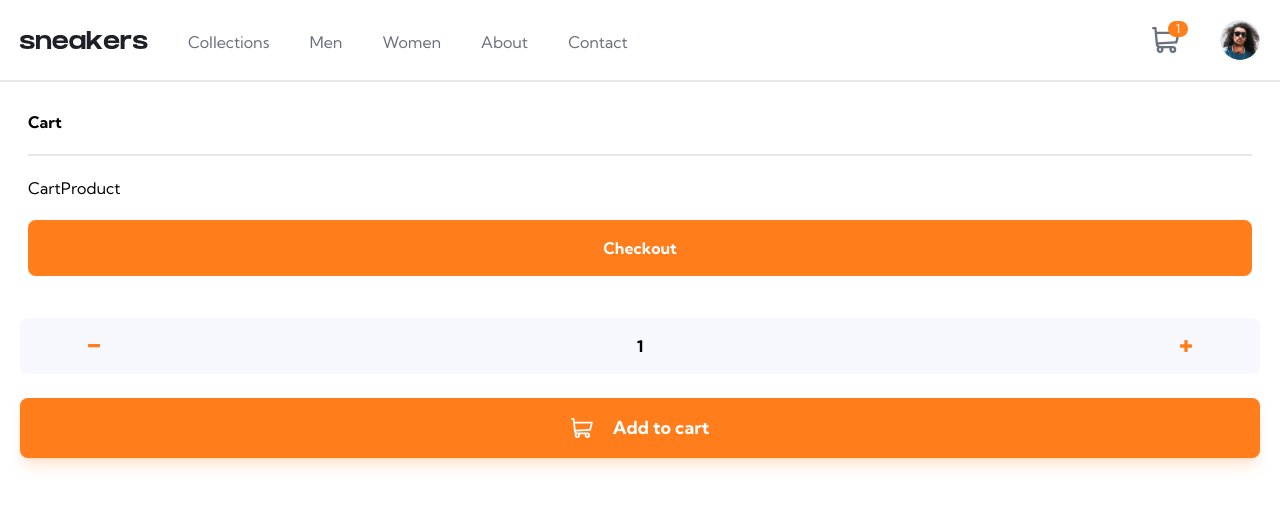
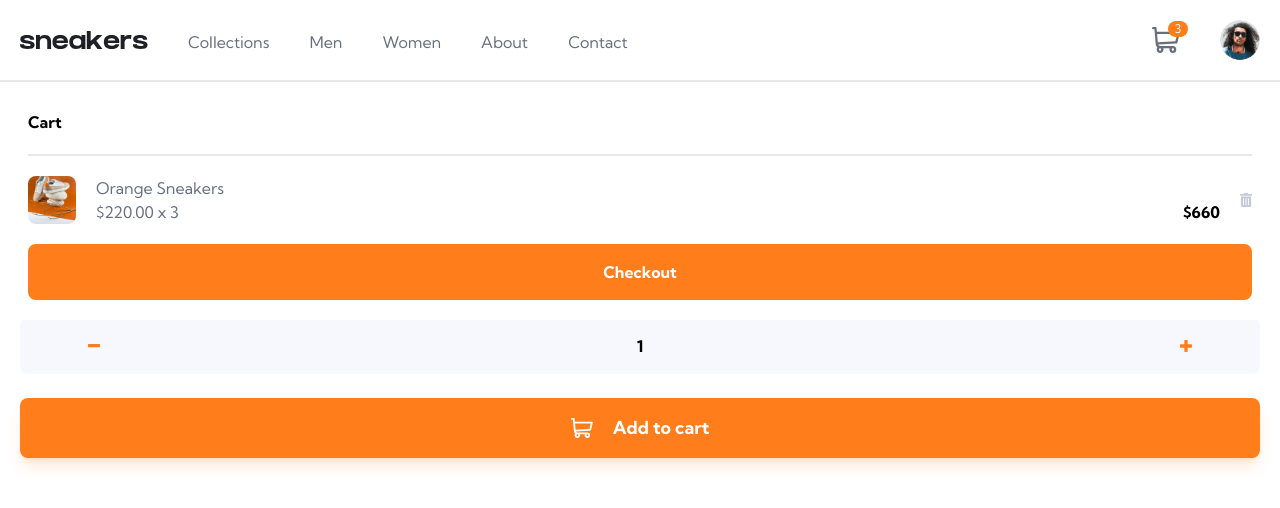
Before and after one commit to kkawakami08/e-commerce-product-page-redux, a Next.js app: page / in a window 1280 px wide. Both pictures are taken after a click on the element 1166 px from the left and 39 px from the top of the page. Shown: the top 508 px of the page. Built offline with nearby package versions, Linux system fonts and the light colour scheme.

Commit message:
show products in cart

```diff
--- a/app/GlobalRedux/Features/cartSlice.js
+++ b/app/GlobalRedux/Features/cartSlice.js
@@ -1,11 +1,35 @@
 import { createSlice } from "@reduxjs/toolkit";
 
 //cartItems: [{id, title, price, img, quantity}]
+// {
+//     cart: {
+//       cartItems: [
+//         {
+//           id: 1,
+//           name: 'Fall Limited Edition Sneakers',
+//           price: 250,
+//           imgURL: '/images/image-product-1.jpg',
+//           quantity: 1
+//         }
+//       ],
+//       quantity: 1,
+//       totalPrice: 125,
+//       visible: false
+//     }
+//   }
 
 const initialState = {
-  cartItems: [],
-  quantity: 1,
-  totalPrice: 0,
+  cartItems: [
+    {
+      id: 2,
+      name: "Orange Sneakers",
+      price: 440,
+      imgURL: "/images/image-product-2.jpg",
+      quantity: 3,
+    },
+  ],
+  quantity: 3,
+  totalPrice: 660,
   visible: false,
 };
 
--- a/app/components/CartProduct.jsx
+++ b/app/components/CartProduct.jsx
@@ -1,5 +1,47 @@
 import React from "react";
+import trashIcon from "../../public/images/icon-delete.svg";
+import tempPic from "../../public/images/image-product-1.jpg";
+import Image from "next/image";
+// cartItems: [
+//     //         {
+//     //           id: 1,
+//     //           name: 'Fall Limited Edition Sneakers',
+//     //           price: 250,
+//     //           imgURL: '/images/image-product-1.jpg',
+//     //           quantity: 1
+//     //         }
+//     //       ],
 
-export default function CartProduct() {
-  return <div>CartProduct</div>;
+export default function CartProduct({ name, price, imgURL, quantity }) {
+  return (
+    <div className="flex items-center justify-between  w-full gap-5">
+      <div className="w-12 ">
+        <Image
+          src={imgURL}
+          alt="Cart icon"
+          width={500}
+          height={500}
+          className="rounded-lg"
+        />
+      </div>
+      <div className="grow text-darkGrayishBlue">
+        <p>{name}</p>
+        <div className="flex justify-between">
+          <p>
+            ${price.toFixed(2)} x {quantity}
+          </p>
+          <p className="font-bold text-black">${price * quantity.toFixed(2)}</p>
+        </div>
+      </div>
+      <div className="w-3 ">
+        <Image
+          src={trashIcon}
+          alt="Cart icon"
+          width={500}
+          height={500}
+          className=""
+        />
+      </div>
+    </div>
+  );
 }
--- a/app/components/CartView.jsx
+++ b/app/components/CartView.jsx
@@ -3,8 +3,17 @@ import { useSelector } from "react-redux";
 import CartProduct from "./CartProduct";
 
 export default function CartView() {
-  const { quantity } = useSelector((state) => state.cart);
-  console.log(quantity);
+  const { quantity, cartItems } = useSelector((state) => state.cart);
+  const cartProductArray = cartItems.map((item) => {
+    return (
+      <CartProduct
+        name={item.name}
+        price={item.price * 0.5}
+        imgURL={item.imgURL}
+        quantity={item.quantity}
+      />
+    );
+  });
   return (
     <div className="absolute top-0 bg-transparent z-10 w-full ">
       <div className="bg-white m-2 rounded-lg p-5 flex flex-col gap-5">
@@ -17,7 +26,7 @@ export default function CartView() {
           </div>
         ) : (
           <div className=" rounded-b-lg flex flex-col gap-5 justify-center">
-            <CartProduct />
+            {cartProductArray}
             <div className="bg-primaryOrange w-full flex items-center justify-center p-4 rounded-lg">
               <p className="font-bold text-white">Checkout</p>
             </div>
--- a/app/components/Header.jsx
+++ b/app/components/Header.jsx
@@ -23,7 +23,7 @@ export default function Header() {
   };
 
   return (
-    <nav className="relative md:border-b-2 ">
+    <nav className=" md:border-b-2 bg-white w-full">
       {/* mobile menu popup */}
       {toggleMenu && (
         <div className="bg-black/75 absolute h-screen w-screen z-10">
--- a/app/page.js
+++ b/app/page.js
@@ -7,9 +7,8 @@ import { useSelector } from "react-redux";
 
 export default function Home() {
   const { visible } = useSelector((state) => state.cart);
-  console.log(visible);
   return (
-    <main className="relative">
+    <main className="relative ">
       {visible && <CartView />}
 
       <div className="md:hidden">
```
